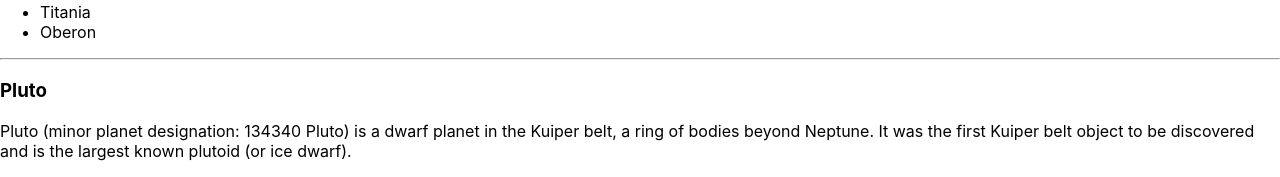
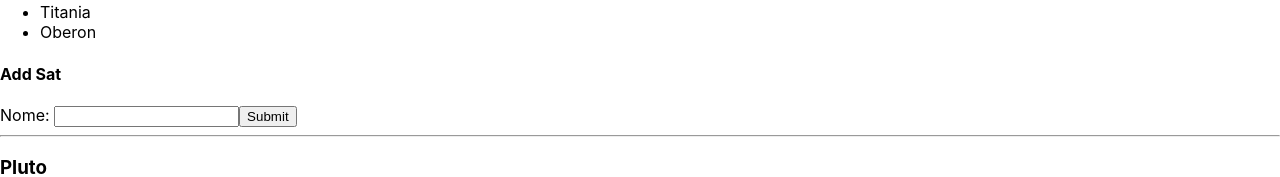
Before and after one commit to samuelfcf/reactjsmodule, a React (Create React App) app: page /planet in a window 1280 px wide. Shown: the part 752-929 px from the top of the page. Built offline with nearby package versions, Linux system fonts and the light colour scheme.

Commit message:
form para adicionar satelites manualmente

```diff
--- /dev/null
+++ b/src/components/Planets/planet/form/index.js
@@ -0,0 +1,38 @@
+import { useState } from "react";
+
+const initialState = {
+  name: ''
+}
+
+const Form = (props) => {
+
+  const [fields, setFields] = useState(initialState);
+
+  const handleFieldsChange = (event) => {
+    setFields({
+      ...fields,
+      [event.target.name]: event.target.value
+    });
+  }
+
+  const handleSubmit = (event) => {
+    props.addSat(fields);
+    event.preventDefault();
+    setFields(initialState);
+  }
+
+  return (
+    <>
+      <div>
+        <h4>Add Sat</h4>
+          <form onSubmit={handleSubmit}>
+            <label htmlFor="name">Nome: </label>
+            <input type="text" id="name" name="name" value={fields.name} onChange={handleFieldsChange}/>
+            <input type="submit" />
+          </form>
+      </div>
+    </>
+  )
+}
+
+export default Form;
--- a/src/components/Planets/planet/index.js
+++ b/src/components/Planets/planet/index.js
@@ -1,6 +1,8 @@
 import React, { useState, useEffect } from 'react';
+
 import GrayImg from '../../shared/gray_img';
 import DescriptionWithLink from '../../shared/DescriptionWithLink';
+import Form from './form';
 
 async function getSatellites(id) {
   let response = await fetch(`http://localhost:3000/api/${id}.json`)
@@ -30,6 +32,10 @@ const Planet = (props) => {
     })
   }, [props]) // sem o props dentro do array tava dando erro!
 
+  const addSat = (new_sat) => {
+    setSatellite([...satellites, new_sat]);
+  }
+
   let title;
   if (props.title_with_underline) {
     title = <h3><u>{props.name}</u></h3>
@@ -50,6 +56,8 @@ const Planet = (props) => {
         )}
       </ul>
 
+      <Form addSat={addSat}/>
+
       <hr />
     </div>
   );
```
